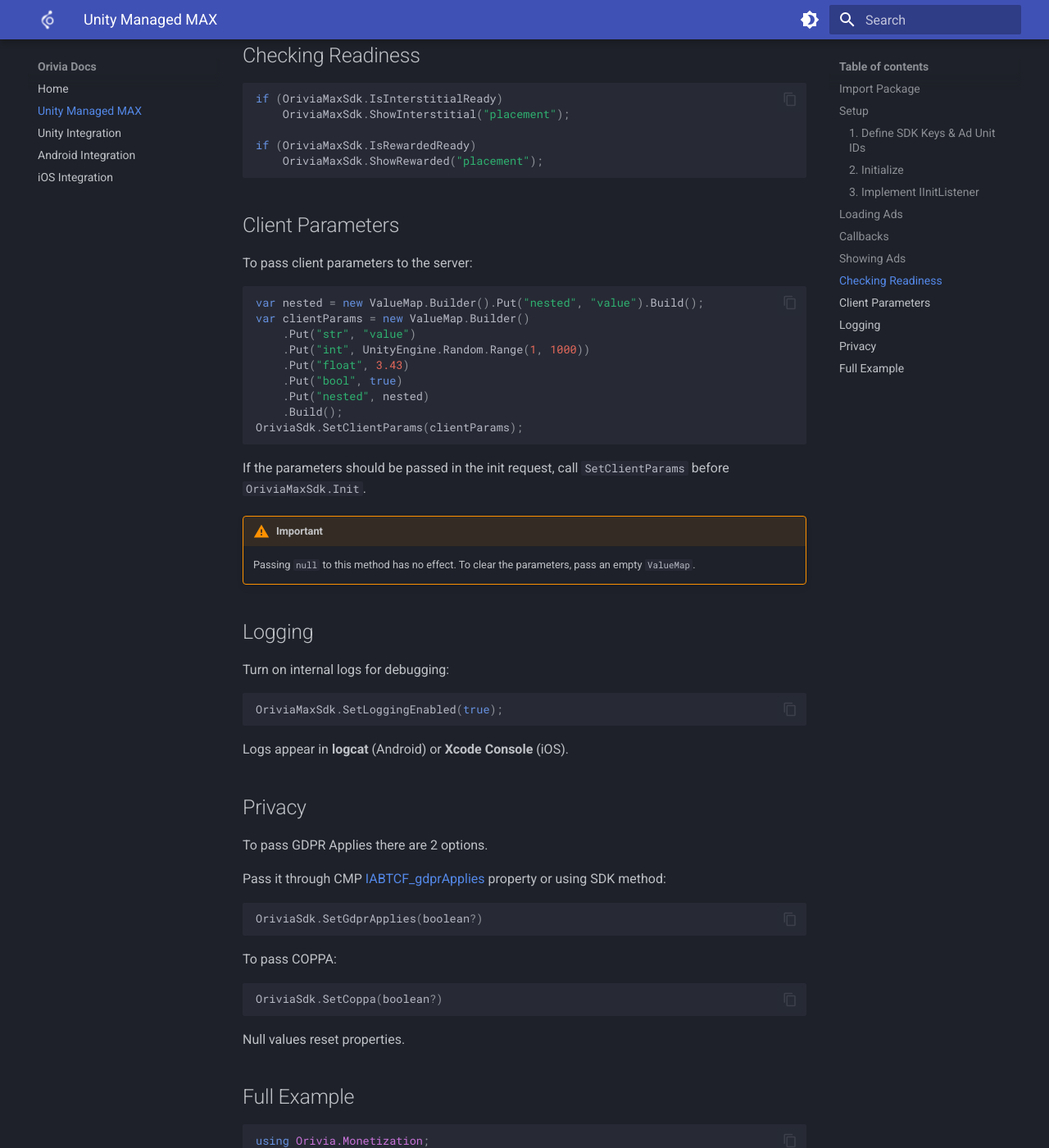
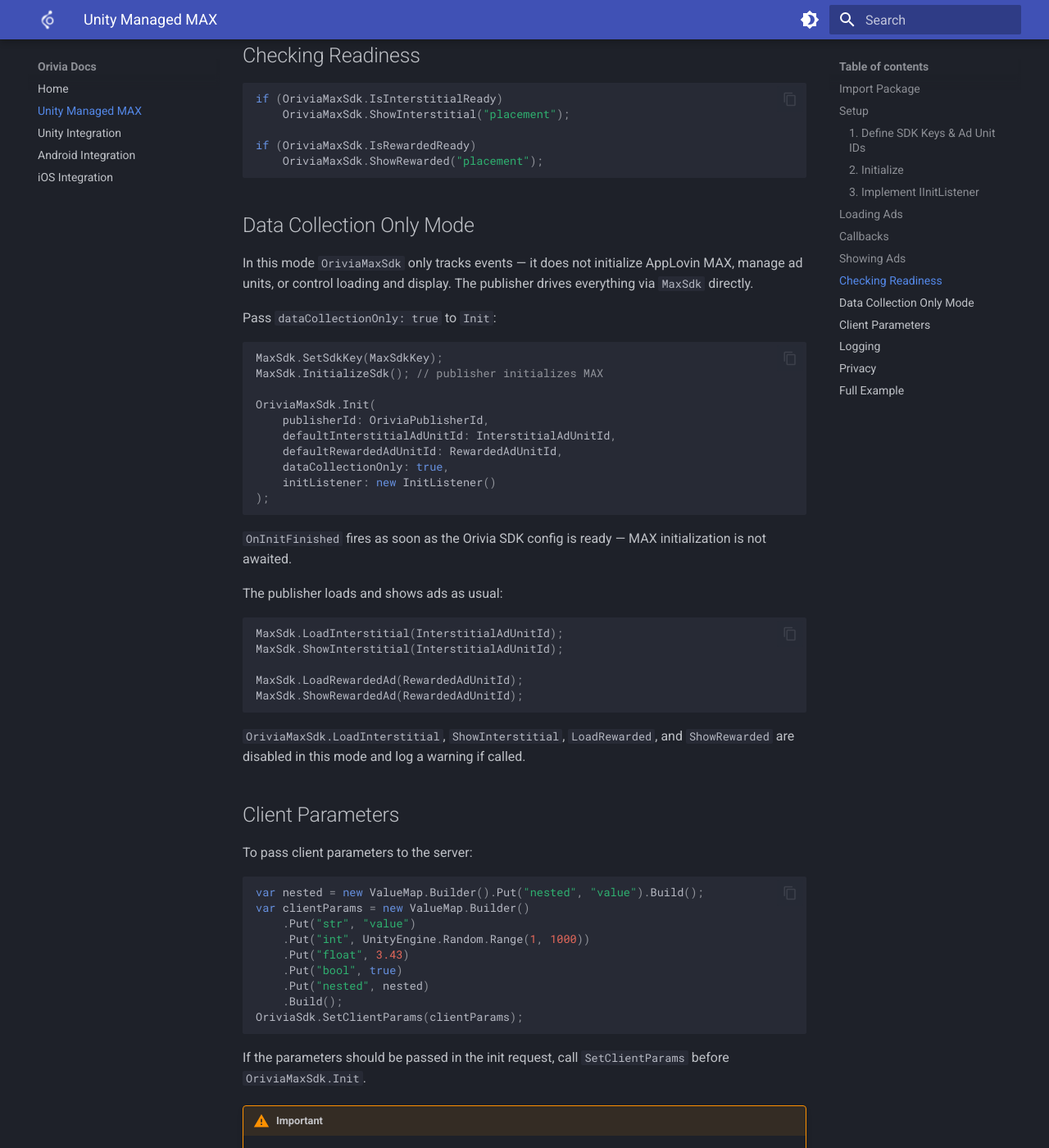
Before and after one commit to orivia-ai/orivia-sdk-docs.github.io, an MkDocs documentation site: the page built from docs/unity-max.md, in a window 1280 px wide and 1400 px high, scrolled down 3003 px. Shown: the whole window at 82% size. Built offline with MkDocs 1.6.1 and Material for MkDocs 9.7.7, drawn with Linux system fonts in a browser that asks for light colours.

Commit message:
Update docs

````diff
--- a/docs/unity-max.md
+++ b/docs/unity-max.md
@@ -133,6 +133,39 @@
     OriviaMaxSdk.ShowRewarded("placement");
 ```
 
+## Data Collection Only Mode
+
+In this mode `OriviaMaxSdk` only tracks events — it does not initialize AppLovin MAX, manage ad units, or control loading and display. The publisher drives everything via `MaxSdk` directly.
+
+Pass `dataCollectionOnly: true` to `Init`:
+
+```csharp
+MaxSdk.SetSdkKey(MaxSdkKey);
+MaxSdk.InitializeSdk(); // publisher initializes MAX
+
+OriviaMaxSdk.Init(
+    publisherId: OriviaPublisherId,
+    defaultInterstitialAdUnitId: InterstitialAdUnitId,
+    defaultRewardedAdUnitId: RewardedAdUnitId,
+    dataCollectionOnly: true,
+    initListener: new InitListener()
+);
+```
+
+`OnInitFinished` fires as soon as the Orivia SDK config is ready — MAX initialization is not awaited.
+
+The publisher loads and shows ads as usual:
+
+```csharp
+MaxSdk.LoadInterstitial(InterstitialAdUnitId);
+MaxSdk.ShowInterstitial(InterstitialAdUnitId);
+
+MaxSdk.LoadRewardedAd(RewardedAdUnitId);
+MaxSdk.ShowRewardedAd(RewardedAdUnitId);
+```
+
+`OriviaMaxSdk.LoadInterstitial`, `ShowInterstitial`, `LoadRewarded`, and `ShowRewarded` are disabled in this mode and log a warning if called.
+
 ## Client Parameters
 
 To pass client parameters to the server:
````
